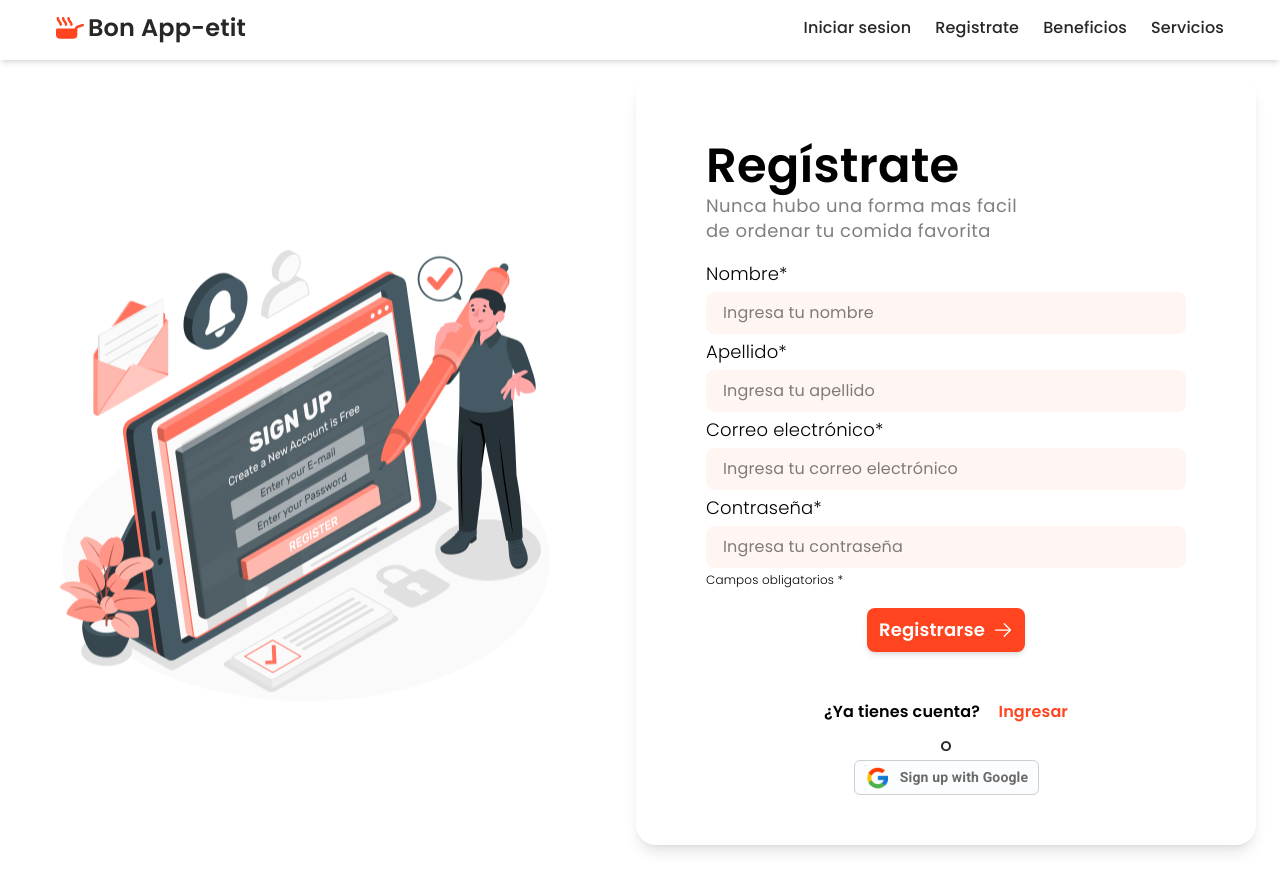
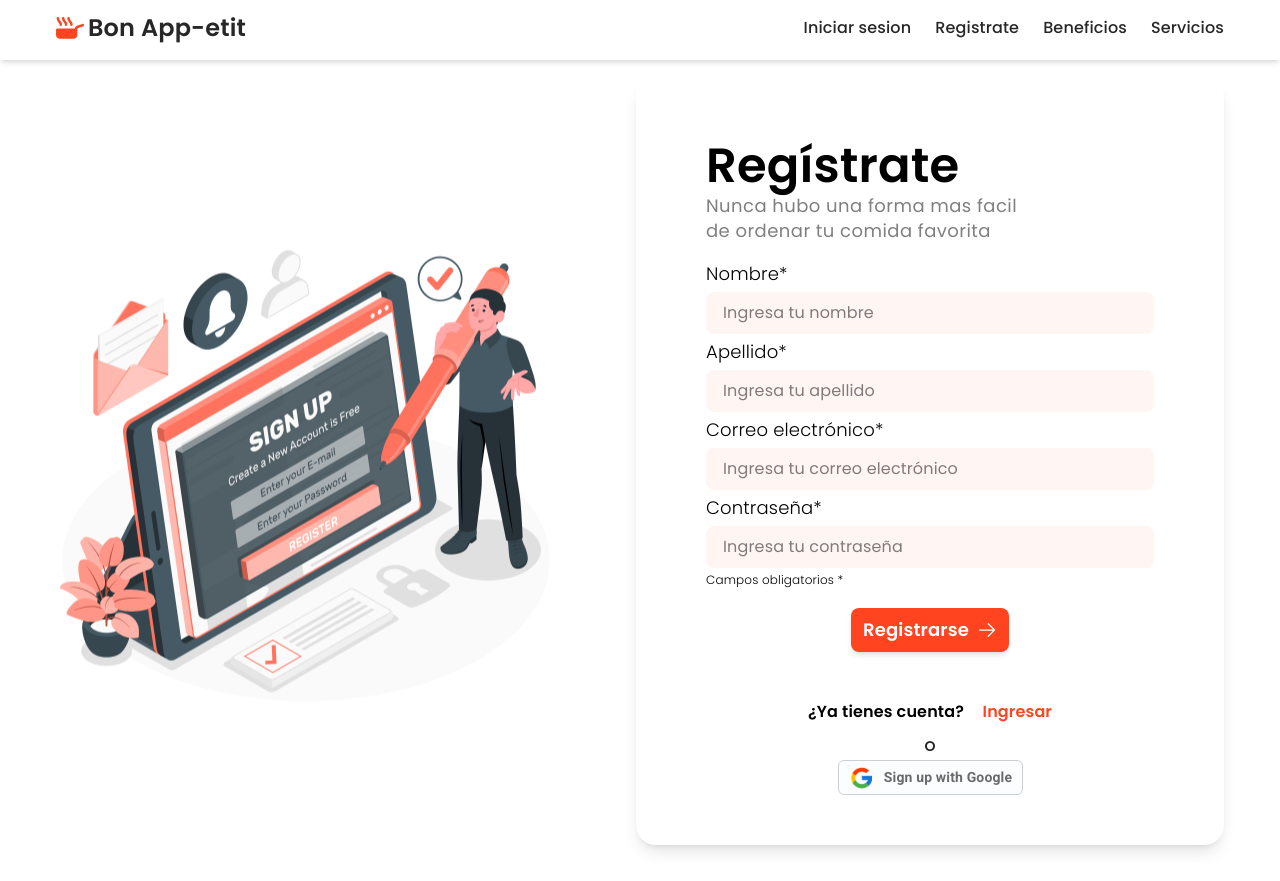
Before and after one commit to BonApp-etit/front, a Next.js app: page /sign_up in a window 1280 px wide. Built offline with nearby package versions, Linux system fonts and the light colour scheme.

Commit message:
Adjust of MainLayout to accout verification index

```diff
--- a/src/components/common_components/Form.jsx
+++ b/src/components/common_components/Form.jsx
@@ -10,7 +10,7 @@ export default function Form({
 }) {
   return (
     <section>
-      <div className="mx-auto lg:w-[1200px]">
+      <div className="mx-auto">
         <div className="flex w-full flex-col items-center justify-center px-4 md:px-14 lg:flex-row-reverse lg:gap-20 lg:px-0">
           <div className="my-4 w-full max-w-[400px] rounded-[20px] px-2 py-5 shadow-lg md:min-w-[500px] md:max-w-[700px] md:px-[70px] md:py-[50px]">
             <div className="mb-2 flex flex-col gap-1">
--- a/src/pages/account_verification/index.jsx
+++ b/src/pages/account_verification/index.jsx
@@ -51,7 +51,6 @@ export default function AccountVerification() {
 
   return (
     <main>
-      <NavBar />
       <Formik
         initialValues={{ email: "", code: "" }}
         validationSchema={step === 1 ? emailSchema : codeSchema}
```
